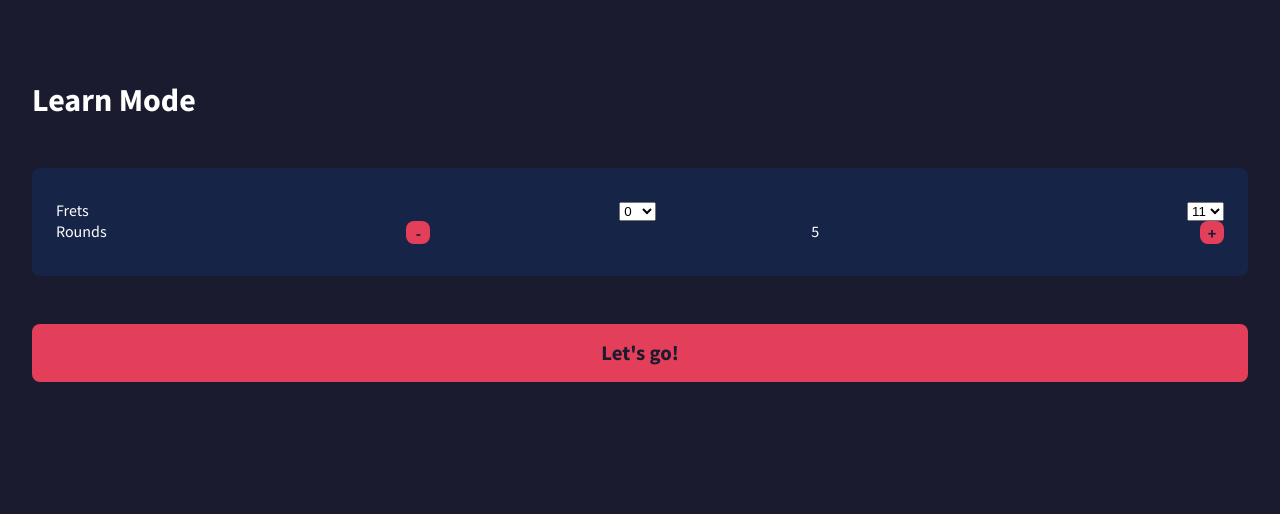
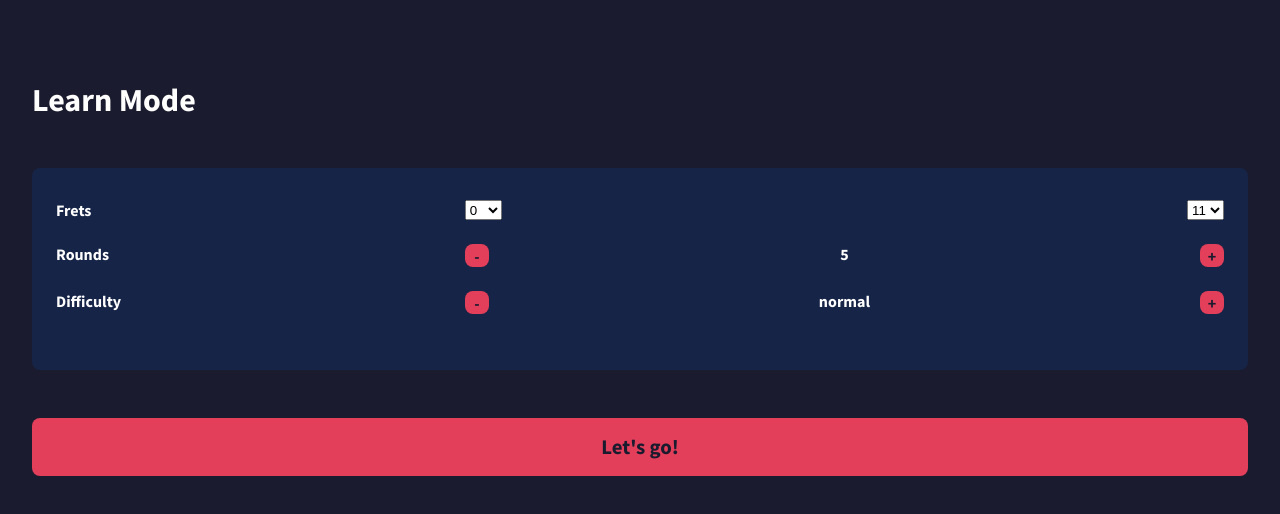
Before and after one commit to ropfoo/fretical, a Nuxt app: page /play in a window 1280 px wide. Shown: the top 514 px of the page. Built offline with nearby package versions, Linux system fonts and the light colour scheme.

Commit message:
added quit game option

```diff
--- a/assets/scss/components/layout/_game-ui.scss
+++ b/assets/scss/components/layout/_game-ui.scss
@@ -1,7 +1,6 @@
 .c-game-ui {
   &__settings {
-    padding: 2rem;
-    margin-top: 3rem;
+    padding: 5rem 2rem 2rem 2rem;
     color: white;
 
     button {
@@ -17,19 +16,20 @@
       padding: 2rem 1.5rem;
       background-color: $color-dark-secondary;
       &__section {
+        font-weight: bold;
         display: flex;
         justify-content: space-between;
+        padding-bottom: 1.5rem;
         button {
           padding: 0.1rem;
           font-size: 1rem;
           width: 1.5rem;
           margin: 0;
         }
-
         &__selection {
           display: flex;
           justify-content: space-between;
-          width: 70%;
+          width: 65%;
         }
       }
     }
--- a/pages/play.vue
+++ b/pages/play.vue
@@ -4,21 +4,20 @@
       <h1>Game Over</h1>
       <h1>Score: {{ score }}</h1>
       <button @click="startGame">Again!</button>
+      <button @click="quitGame">Quit</button>
     </div>
     <div v-if="settings" class="c-game-ui__settings">
       <h1>Learn Mode</h1>
       <div class="c-game-ui__settings__config">
         <div class="c-game-ui__settings__config__section">
           <p>Frets</p>
-          <div>
+          <div class="c-game-ui__settings__config__section__selection">
             <select name="firstFretSelector" v-model="firstFretInput">
               <option :key="0" :value="0">0</option>
               <template v-for="n in 12">
                 <option :key="n" :value="n + 1">{{ n }}</option>
               </template>
             </select>
-          </div>
-          <div>
             <select name="lastFretSelector" v-model="lastFretInput">
               <template v-for="n in 11">
                 <option :key="n" :value="n + 1">{{ n }}</option>
@@ -32,6 +31,14 @@
           <div class="c-game-ui__settings__config__section__selection">
             <button @click="rounds > 1 ? rounds-- : rounds = 1">-</button>
             <div>{{rounds}}</div>
+            <button @click="rounds < 15 ? rounds++ : rounds = 15">+</button>
+          </div>
+        </div>
+        <div class="c-game-ui__settings__config__section">
+          <p>Difficulty</p>
+          <div class="c-game-ui__settings__config__section__selection">
+            <button @click="rounds > 1 ? rounds-- : rounds = 1">-</button>
+            <div>{{difficulty}}</div>
             <button @click="rounds < 15 ? rounds++ : rounds = 15">+</button>
           </div>
         </div>
@@ -90,6 +97,7 @@ export default {
       lastFretInput: 12,
       round: 0,
       rounds: 5,
+      difficulty: 'normal',
       firsTone: true,
       interval: '',
       questionTime: 10000,
@@ -183,6 +191,9 @@ export default {
     isGameOver() {
       this.gameOver = true;
       this.resetAll();
+    },
+    quitGame() {
+      this.$router.push('/');
     }
   }
 };
```
